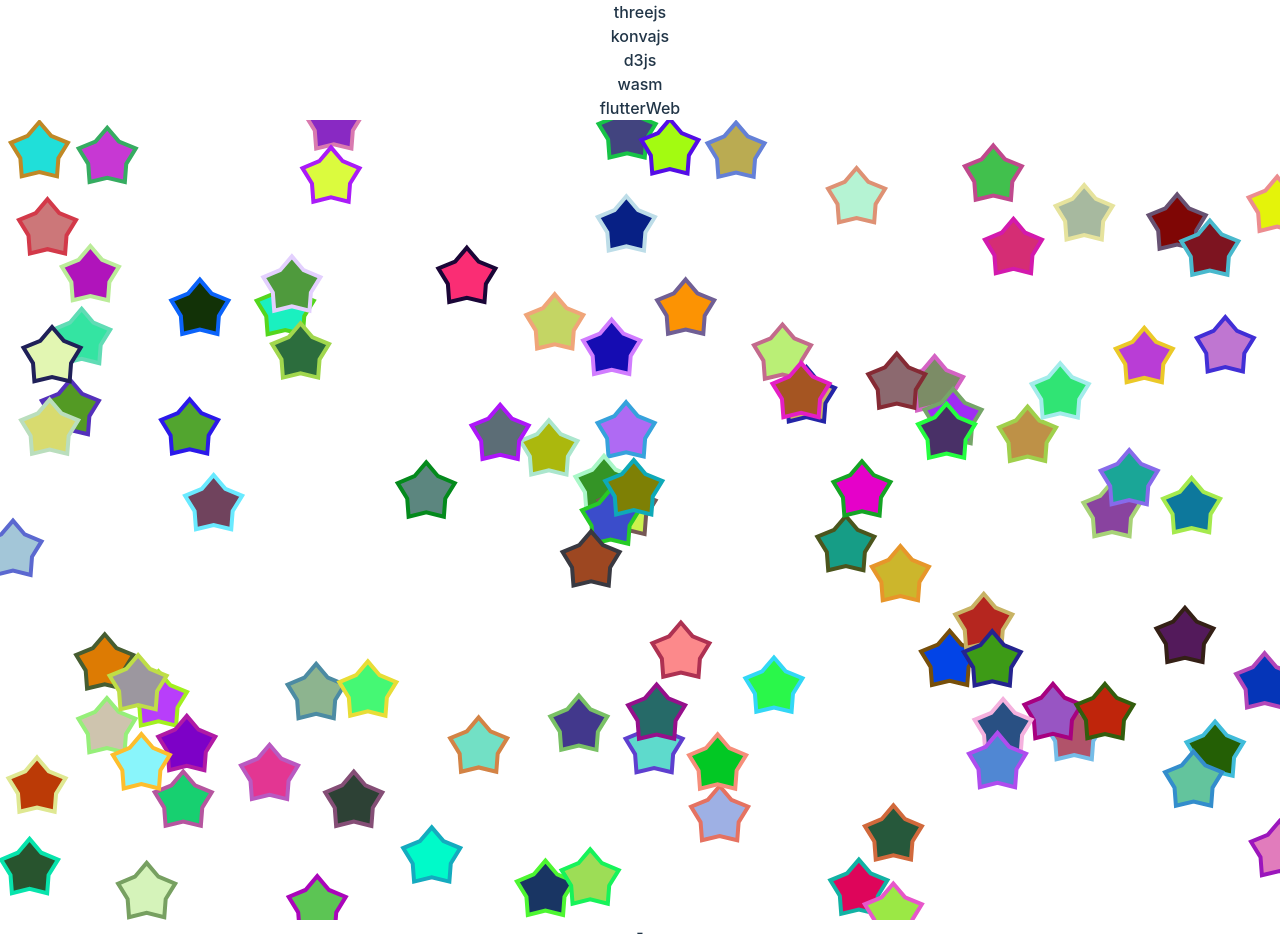
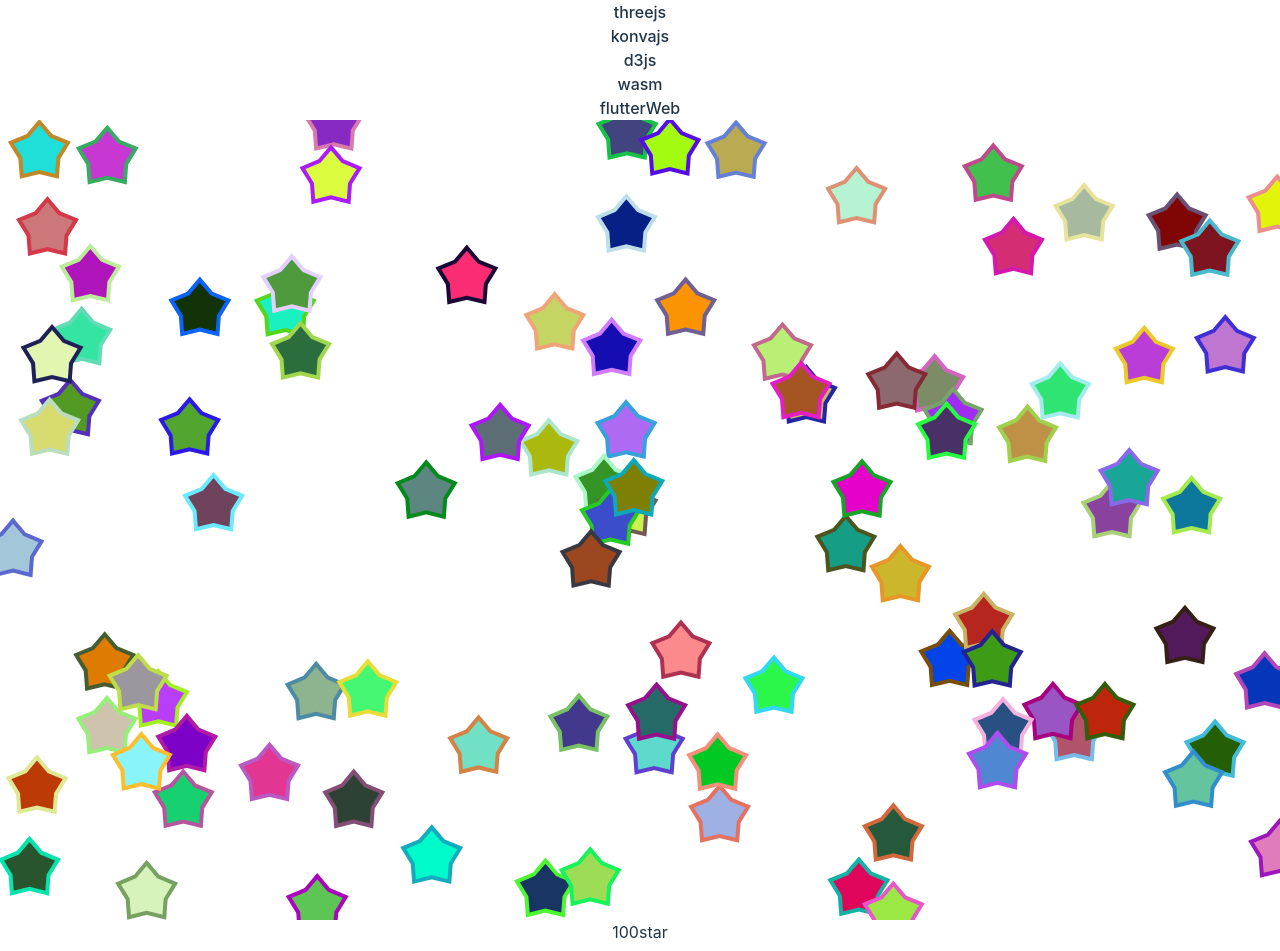
Before and after one commit to keepgagaga/web-box, a React (Vite) app: page / in a window 1280 px wide. Shown: the top 951 px of the page. Built offline with nearby package versions, Linux system fonts and the light colour scheme.

Commit message:
add star count

```diff
--- a/src/components/MoreStar.tsx
+++ b/src/components/MoreStar.tsx
@@ -57,6 +57,7 @@ export default function MoreStar() {
             </Layer>
         </Stage>
         <div className="absolute top-10 right-2">
+            <div className="text-xl text-white">{shapes.length}star</div>
             <div className="text-5xl text-white" onClick={deleteStar}>-</div>
             <div className="text-5xl text-white" onClick={plusStar}>+</div>
         </div>
```
